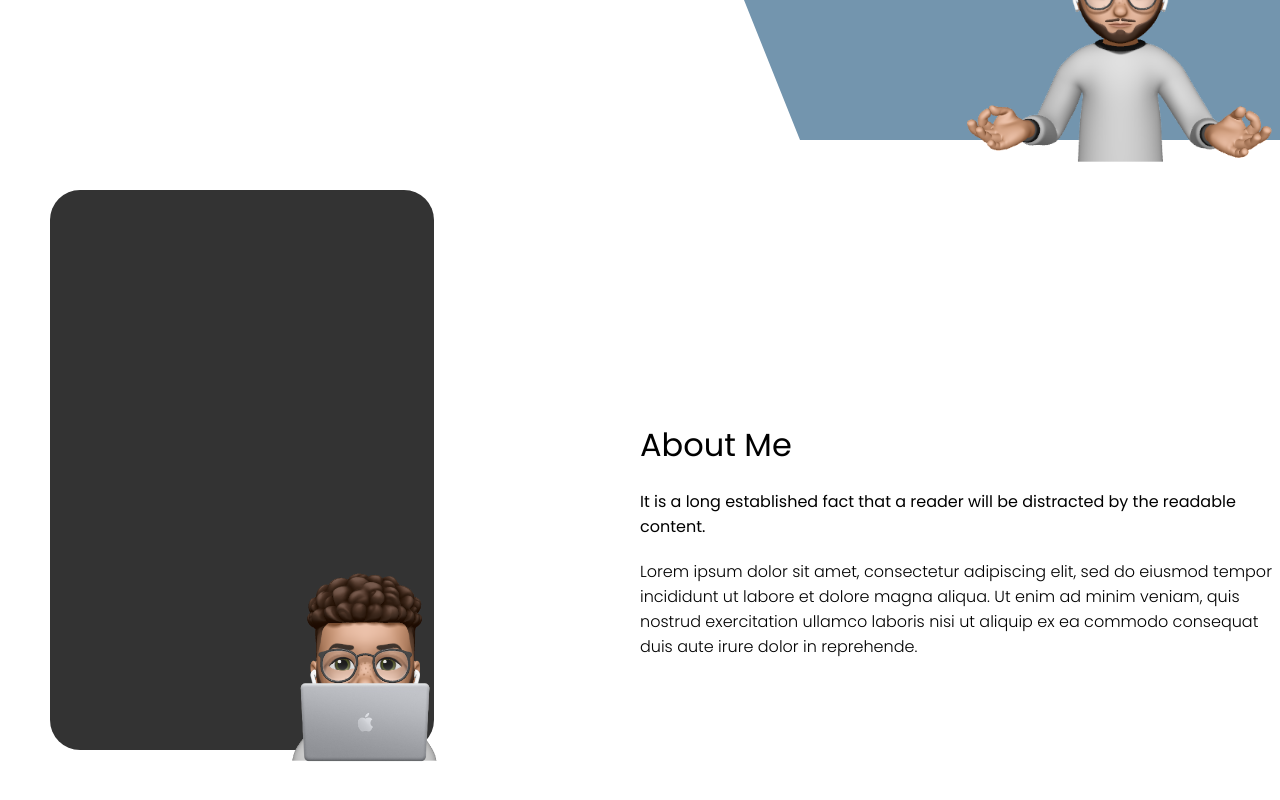
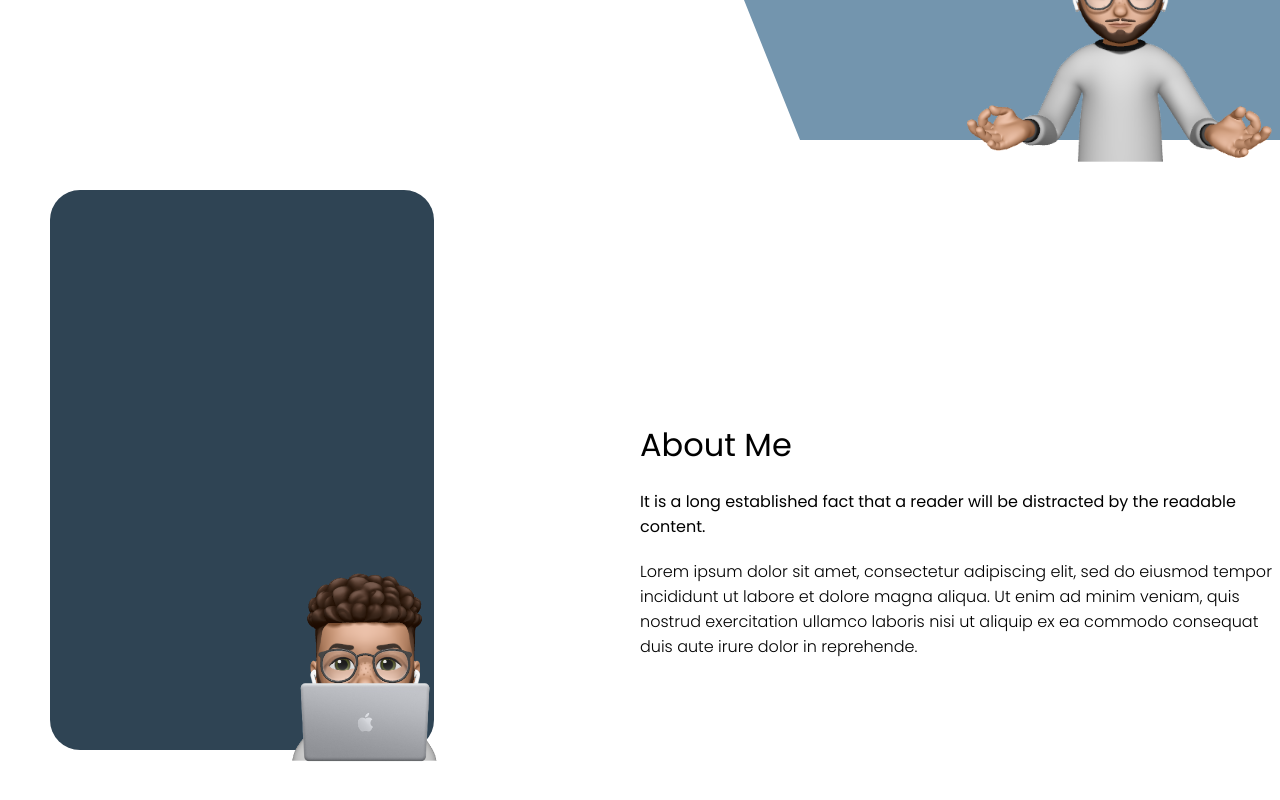
Before and after one commit to blainecurren/portfolio-2, a React (Create React App) app: page / in a window 1280 px wide. Shown: the part 660-1460 px from the top of the page. Built offline with nearby package versions, Linux system fonts and the light colour scheme.

Commit message:
changed about me bg color

```diff
--- a/src/components/about/about.css
+++ b/src/components/about/about.css
@@ -23,7 +23,7 @@
   position: absolute;
   top: 50px;
   left: 50px;
-  background-color: #333;
+  background-color: #2f4454;
 }
 
 .a-card {
```
